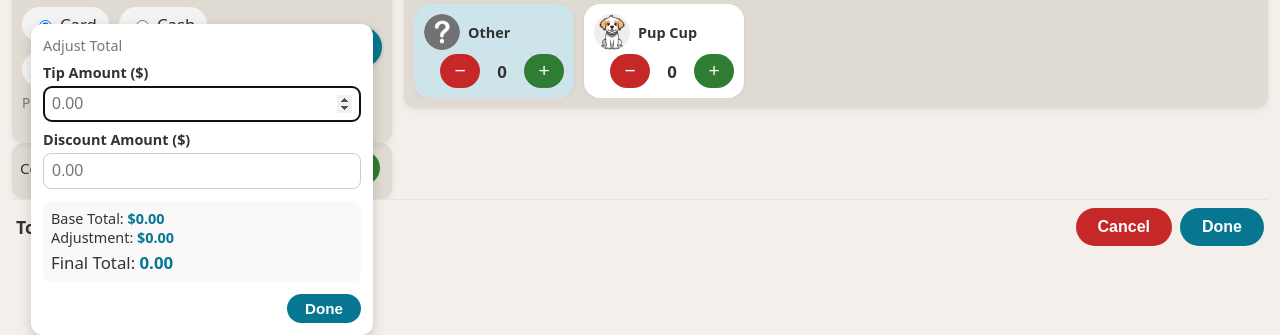
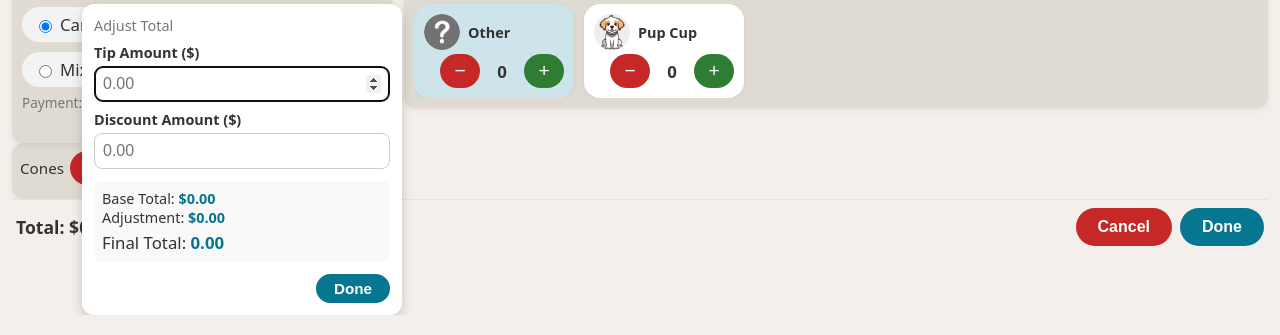
Before and after one commit to vitosgelatonz/kiosk, a plain HTML site: page index.html in a window 1280 px wide. Both pictures are taken after a click on the button "Adjust Total". Shown: the part 504-839 px from the top of the page. Drawn offline with Linux system fonts and the light colour scheme.

Commit message:
Update index.html

```diff
--- a/index.html
+++ b/index.html
@@ -191,16 +191,14 @@
     #notes-popup, #adjust-popup {
       display: none;
       position: absolute;
-      top: 70px;
-      left: 50%;
-      transform: translateX(-50%);
+      top: 50px;
+      right: -10px;
       background: #ffffff;
       border-radius: 12px;
       box-shadow: 0 4px 12px rgba(0,0,0,0.18);
       padding: 12px;
       z-index: 50;
-      max-width: 420px;
-      width: 90%;
+      width: 320px;
     }
     .popup-content {
       display: flex;
```
